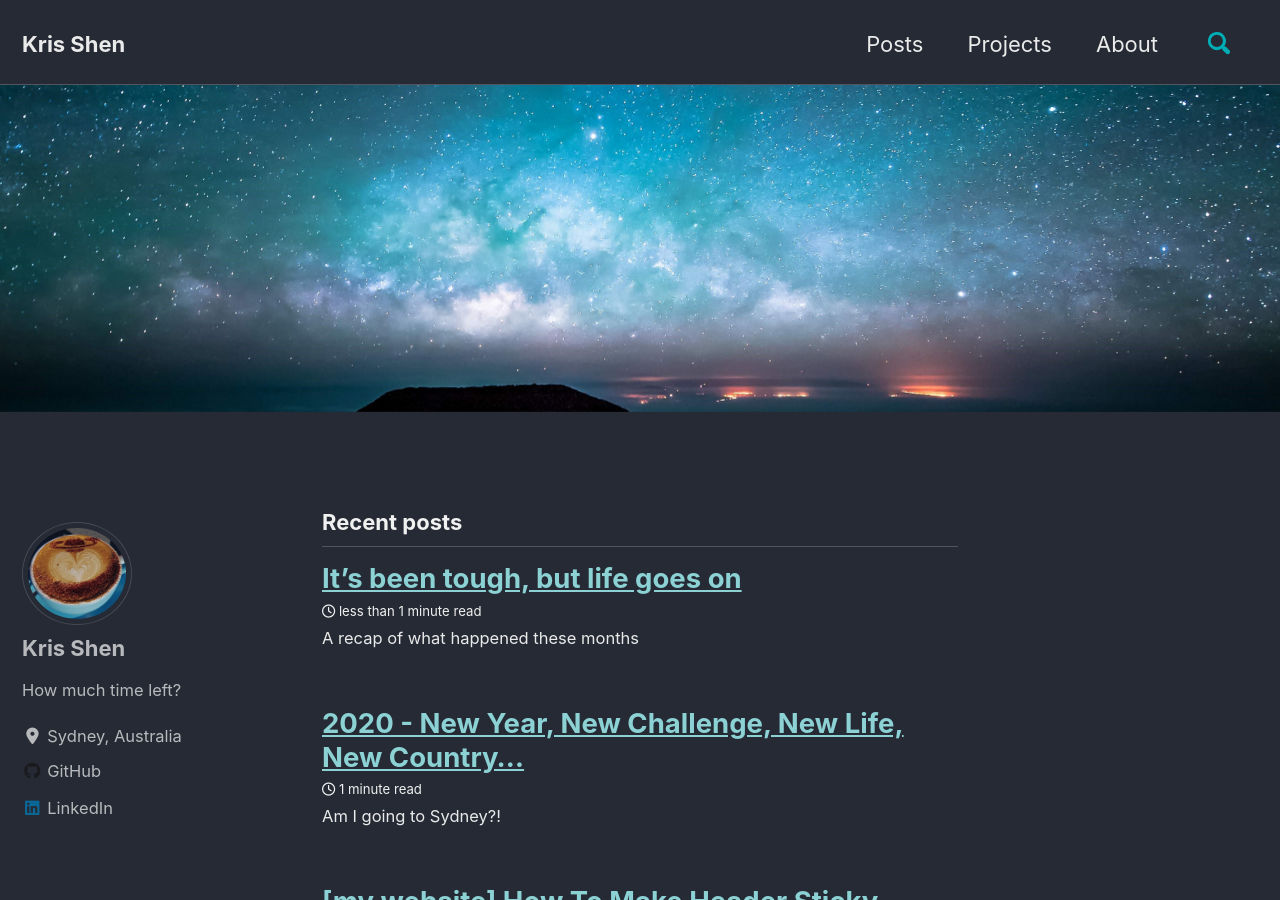
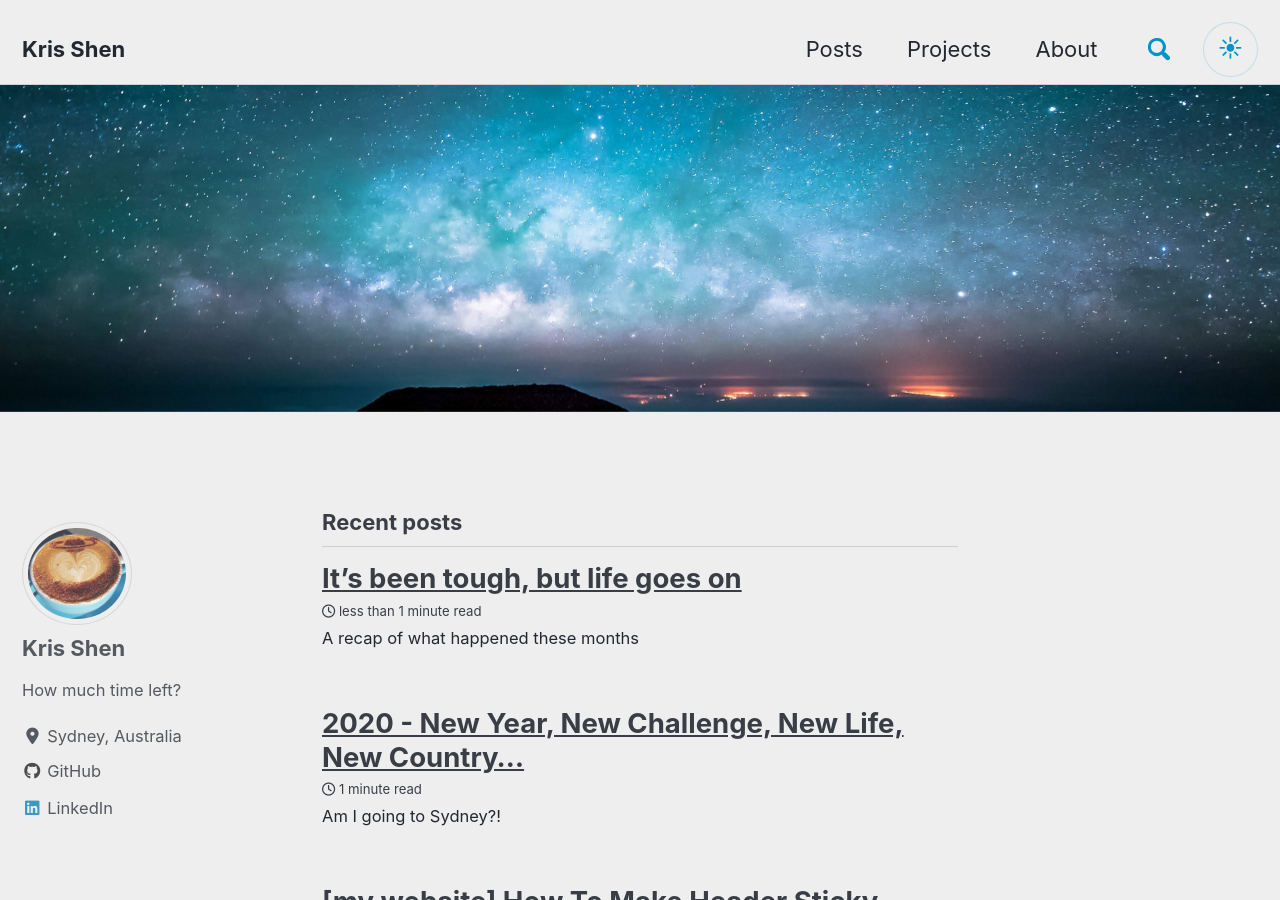
Before and after one commit to krisshen/mywebsite, a Jekyll site: the page built from index.html, in a window 1280 px wide and 900 px high. Built offline with Jekyll 4.4.1, drawn with Linux system fonts in a browser that asks for light colours; cached includes are drawn as plain includes; nearby versions of some CDN libraries; the list of posts is cut into pages by our own code.

Commit message:
Add runtime theme toggle using built-in skins

```diff
--- a/_includes/head.html
+++ b/_includes/head.html
@@ -12,7 +12,42 @@
 </script>
 
 <!-- For all browsers -->
-<link rel="stylesheet" href="{{ '/assets/css/main.css' | relative_url }}">
+<script>
+  (function () {
+    var storageKey = "theme";
+    var root = document.documentElement;
+    var supportsMatchMedia = typeof window.matchMedia === "function";
+    var savedTheme = null;
+
+    try {
+      savedTheme = localStorage.getItem(storageKey);
+    } catch (error) {
+      savedTheme = null;
+    }
+
+    var systemTheme = supportsMatchMedia && window.matchMedia("(prefers-color-scheme: light)").matches
+      ? "light"
+      : "dark";
+    var theme = savedTheme === "light" || savedTheme === "dark" ? savedTheme : systemTheme;
+    var href = theme === "light"
+      ? "{{ '/assets/css/light.css' | relative_url }}"
+      : "{{ '/assets/css/main.css' | relative_url }}";
+    var link = document.createElement("link");
+
+    root.setAttribute("data-theme", theme);
+    root.style.colorScheme = theme;
+
+    link.id = "theme-stylesheet";
+    link.rel = "stylesheet";
+    link.href = href;
+
+    document.head.appendChild(link);
+  })();
+</script>
+<noscript>
+  <link rel="stylesheet" href="{{ '/assets/css/main.css' | relative_url }}">
+</noscript>
+<link rel="preload" as="style" href="{{ '/assets/css/light.css' | relative_url }}">
 
 <!--[if IE ]>
   <style>
--- a/_includes/masthead.html
+++ b/_includes/masthead.html
@@ -35,6 +35,9 @@
           </svg>
         </button>
         {% endif %}
+        <button id="theme-toggle" class="theme-toggle" type="button" aria-label="Activate light mode" aria-pressed="false" title="Activate light mode">
+          <span class="theme-toggle__icon" aria-hidden="true">☾</span>
+        </button>
         <button class="greedy-nav__toggle hidden" type="button">
           <span class="visually-hidden">{{ site.data.ui-text[site.locale].menu_label | default: "Toggle menu" }}</span>
           <div class="navicon"></div>
--- a/_includes/scripts.html
+++ b/_includes/scripts.html
@@ -11,6 +11,7 @@
   <script src="{{ '/assets/js/main.min.js' | relative_url }}"></script>
   <script src="https://kit.fontawesome.com/4eee35f757.js"></script>
 {% endif %}
+<script src="{{ '/assets/js/theme-toggle.js' | relative_url }}"></script>
 
 {% if site.search == true or page.layout == "search" %}
   {%- assign search_provider = site.search_provider | default: "lunr" -%}
--- a/_layouts/default.html
+++ b/_layouts/default.html
@@ -8,7 +8,7 @@
   Free for personal and commercial use under the MIT license
   https://github.com/mmistakes/minimal-mistakes/blob/master/LICENSE
 -->
-<html lang="{{ site.locale | slice: 0,2 | default: "en" }}" class="no-js">
+<html lang="{{ site.locale | slice: 0,2 | default: "en" }}" class="no-js" data-baseurl="{{ '' | relative_url }}">
   <head>
     {% include head.html %}
     {% include head/custom.html %}
--- /dev/null
+++ b/_sass/minimal-mistakes/_theme-toggle.scss
@@ -0,0 +1,36 @@
+/* ==========================================================================
+   THEME TOGGLE
+   ========================================================================== */
+
+.theme-toggle {
+  display: -webkit-box;
+  display: -ms-flexbox;
+  display: flex;
+  -webkit-box-align: center;
+  -ms-flex-align: center;
+  align-items: center;
+  -webkit-box-pack: center;
+  -ms-flex-pack: center;
+  justify-content: center;
+  width: 2.5rem;
+  height: 2.5rem;
+  margin-left: 0.25rem;
+  border: 1px solid rgba($primary-color, 0.18);
+  border-radius: 999px;
+  background-color: rgba($background-color, 0.92);
+  color: $primary-color;
+  cursor: pointer;
+  -webkit-transition: $global-transition;
+  transition: $global-transition;
+
+  &:hover {
+    color: $link-color-hover;
+    border-color: rgba($primary-color, 0.35);
+    background-color: mix(#fff, $background-color, 85%);
+  }
+}
+
+.theme-toggle__icon {
+  font-size: 1.1rem;
+  line-height: 1;
+}
--- /dev/null
+++ b/assets/css/light.scss
@@ -0,0 +1,9 @@
+---
+# Alternate compiled stylesheet for runtime theme switching
+---
+
+@charset "utf-8";
+
+@import "minimal-mistakes/skins/air";
+@import "minimal-mistakes";
+@import "minimal-mistakes/theme-toggle";
--- a/assets/css/main.scss
+++ b/assets/css/main.scss
@@ -6,3 +6,4 @@
 
 @import "minimal-mistakes/skins/{{ site.minimal_mistakes_skin | default: 'default' }}"; // skin
 @import "minimal-mistakes"; // main partials
+@import "minimal-mistakes/theme-toggle";
--- /dev/null
+++ b/assets/js/theme-toggle.js
@@ -0,0 +1,97 @@
+(function () {
+  var storageKey = "theme";
+  var root = document.documentElement;
+  var themeStylesheets = {
+    dark: "/assets/css/main.css",
+    light: "/assets/css/light.css"
+  };
+  var mediaQuery = typeof window.matchMedia === "function"
+    ? window.matchMedia("(prefers-color-scheme: light)")
+    : null;
+
+  function getStoredTheme() {
+    try {
+      return localStorage.getItem(storageKey);
+    } catch (error) {
+      return null;
+    }
+  }
+
+  function storeTheme(theme) {
+    try {
+      localStorage.setItem(storageKey, theme);
+    } catch (error) {
+      return;
+    }
+  }
+
+  function getPreferredTheme() {
+    var storedTheme = getStoredTheme();
+
+    if (storedTheme === "light" || storedTheme === "dark") {
+      return storedTheme;
+    }
+
+    return mediaQuery && mediaQuery.matches ? "light" : "dark";
+  }
+
+  function getThemeHref(theme) {
+    return (root.getAttribute("data-baseurl") || "") + themeStylesheets[theme];
+  }
+
+  function syncToggleButton(theme) {
+    var toggleButton = document.getElementById("theme-toggle");
+    if (!toggleButton) return;
+
+    var nextTheme = theme === "light" ? "dark" : "light";
+    var icon = toggleButton.querySelector(".theme-toggle__icon");
+    var label = "Activate " + nextTheme + " mode";
+
+    toggleButton.setAttribute("aria-label", label);
+    toggleButton.setAttribute("title", label);
+    toggleButton.setAttribute("aria-pressed", String(theme === "light"));
+
+    if (icon) {
+      icon.textContent = theme === "light" ? "☀" : "☾";
+    }
+  }
+
+  function applyTheme(theme, persistTheme) {
+    var themeStylesheet = document.getElementById("theme-stylesheet");
+
+    root.setAttribute("data-theme", theme);
+    root.style.colorScheme = theme;
+
+    if (themeStylesheet) {
+      themeStylesheet.href = getThemeHref(theme);
+    }
+
+    if (persistTheme) {
+      storeTheme(theme);
+    }
+
+    syncToggleButton(theme);
+  }
+
+  document.addEventListener("DOMContentLoaded", function () {
+    var toggleButton = document.getElementById("theme-toggle");
+    var currentTheme = root.getAttribute("data-theme") || getPreferredTheme();
+
+    applyTheme(currentTheme, false);
+
+    if (!toggleButton) return;
+
+    toggleButton.addEventListener("click", function () {
+      var activeTheme = root.getAttribute("data-theme") || "light";
+      var nextTheme = activeTheme === "light" ? "dark" : "light";
+      applyTheme(nextTheme, true);
+    });
+  });
+
+  if (mediaQuery) {
+    mediaQuery.addEventListener("change", function (event) {
+      if (getStoredTheme()) return;
+      applyTheme(event.matches ? "light" : "dark", false);
+    });
+  }
+})();
```
